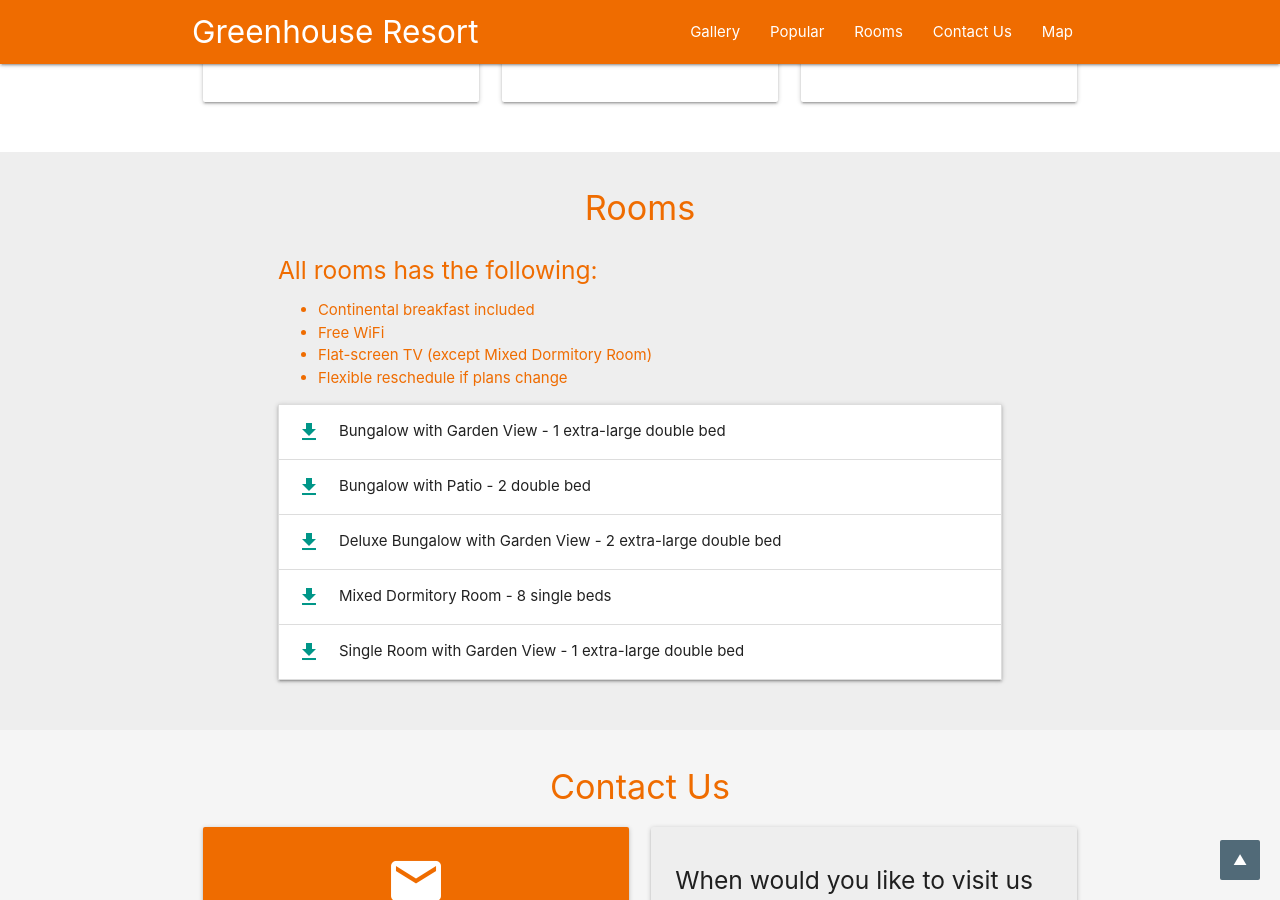
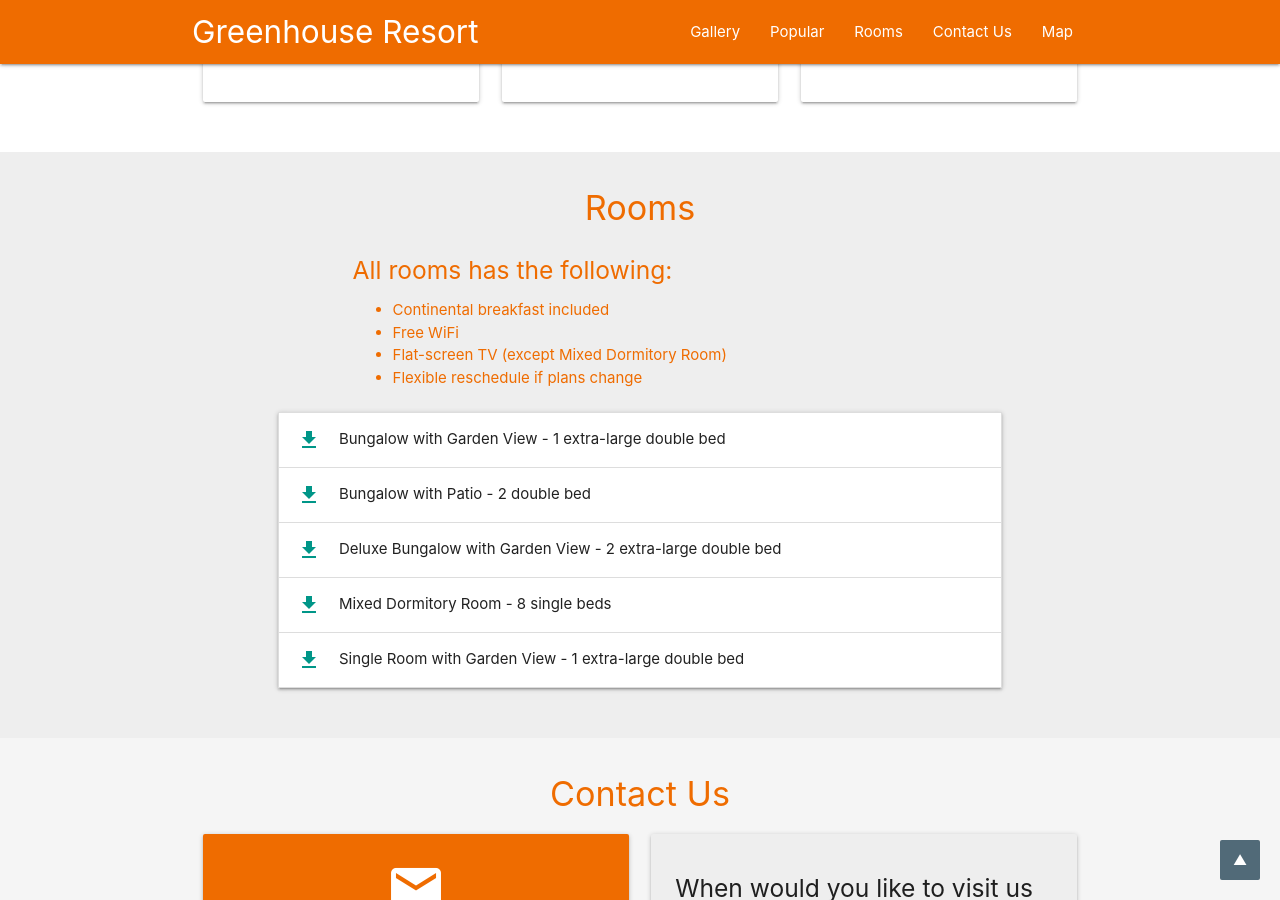
Before and after one commit to yong-lim/greenhouse-retreat, a Jekyll site: the page built from index.md, in a window 1280 px wide and 900 px high, scrolled down 1891 px. Built offline with Jekyll 4.4.1, drawn with Linux system fonts in a browser that asks for light colours; nearby versions of some CDN libraries.

Commit message:
Move the freebies listing to the center a bit

```diff
--- a/_includes/rooms.html
+++ b/_includes/rooms.html
@@ -3,7 +3,7 @@
   <div class="container">
     <div class="row">
       <h4 class="center"><span class="orange-text text-darken-3">Rooms</span></h4>
-      <div class="col s10 offset-s1">
+      <div class="col s10 offset-s2">
         <h5><span class="orange-text text-darken-3">All rooms has the following:</span></h5>
         <ul class="orange-text text-darken-3 browser-default">
           <li>Continental breakfast included </li>
@@ -11,7 +11,9 @@
           <li>Flat-screen TV (except Mixed Dormitory Room)</li>
           <li>Flexible reschedule if plans change</li>
         </ul>
+      </div>
 
+      <div class="col s12 m10 offset-m1">
         <ul class="collapsible" data-collapsible="accordion">
           {% for room in site.data.rooms %}
           <li>
```
